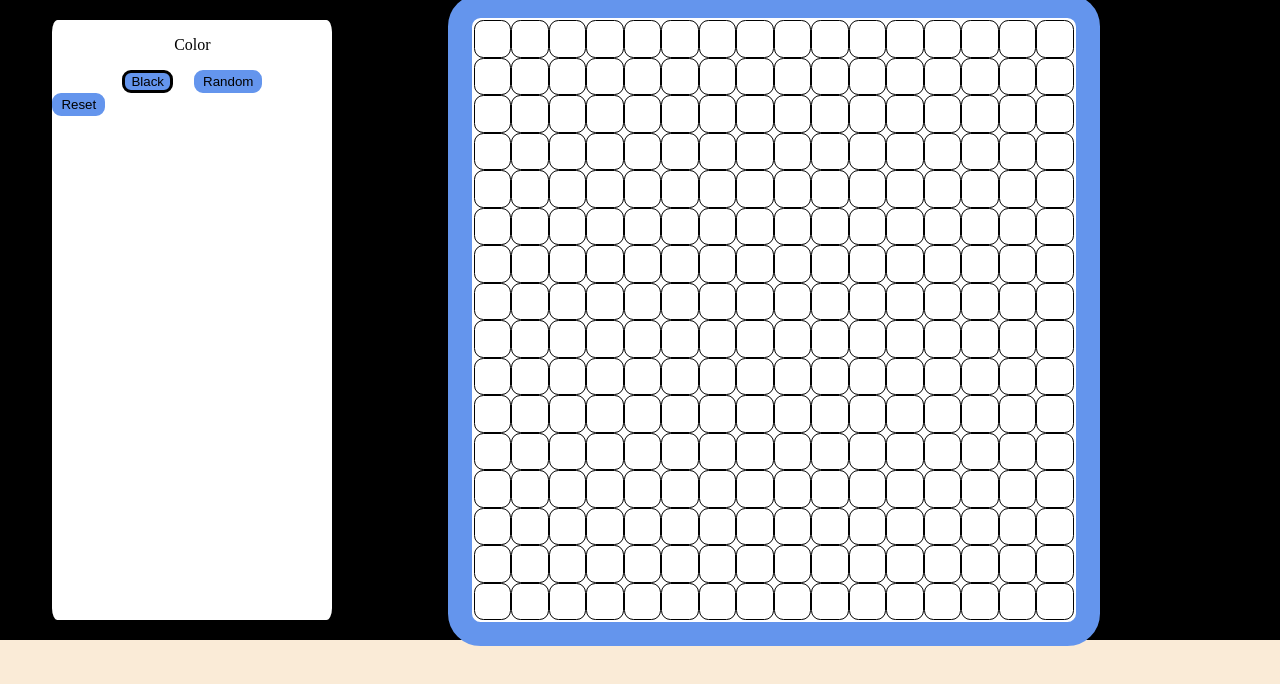
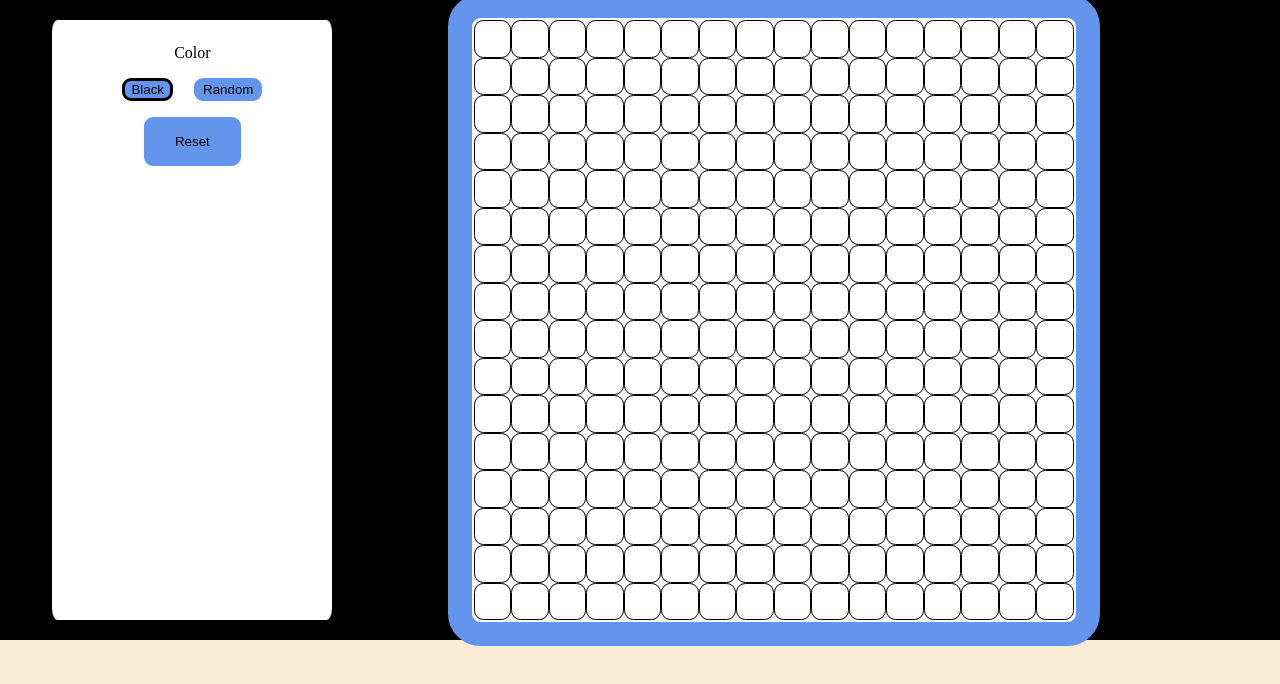
Before and after one commit to Faizan0994/TOP_Etch_A_Sketch, a plain HTML site: page index.html in a window 1280 px wide. Shown: the part 80-764 px from the top of the page. Drawn offline with Linux system fonts and the light colour scheme.

Commit message:
Add basic style for reset button

```diff
--- a/style.css
+++ b/style.css
@@ -74,6 +74,7 @@ body {
     display: flex;
     flex-direction: column;
     align-items: center;
+    margin: 8px 0px;
 }
 
 .color_buttons {
@@ -92,3 +93,14 @@ button {
 .active {
     border-color: black;
 }
+
+.reset_section {
+    display: flex;
+    justify-content: center;
+    align-items: center;
+    margin: 8px 0px;
+}
+
+.reset_section button {
+    padding: 5% 10%;
+}
```
